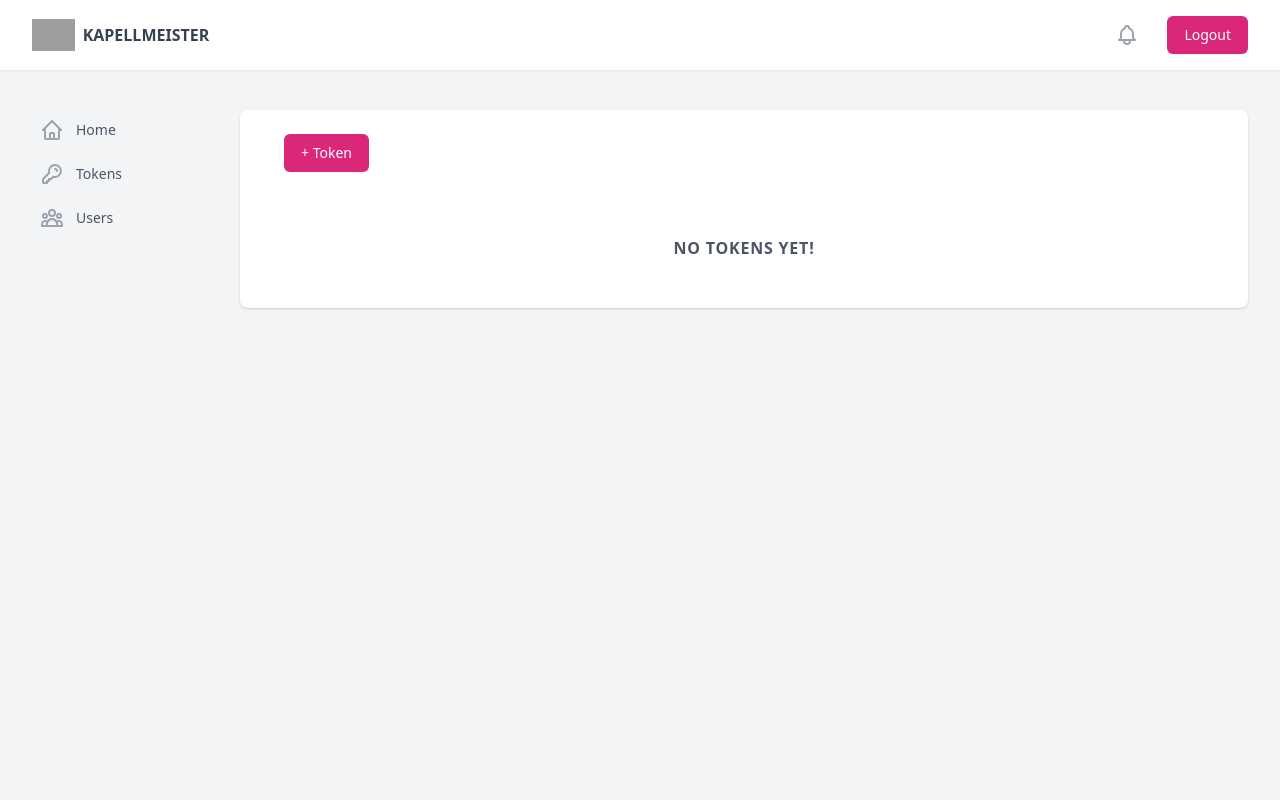
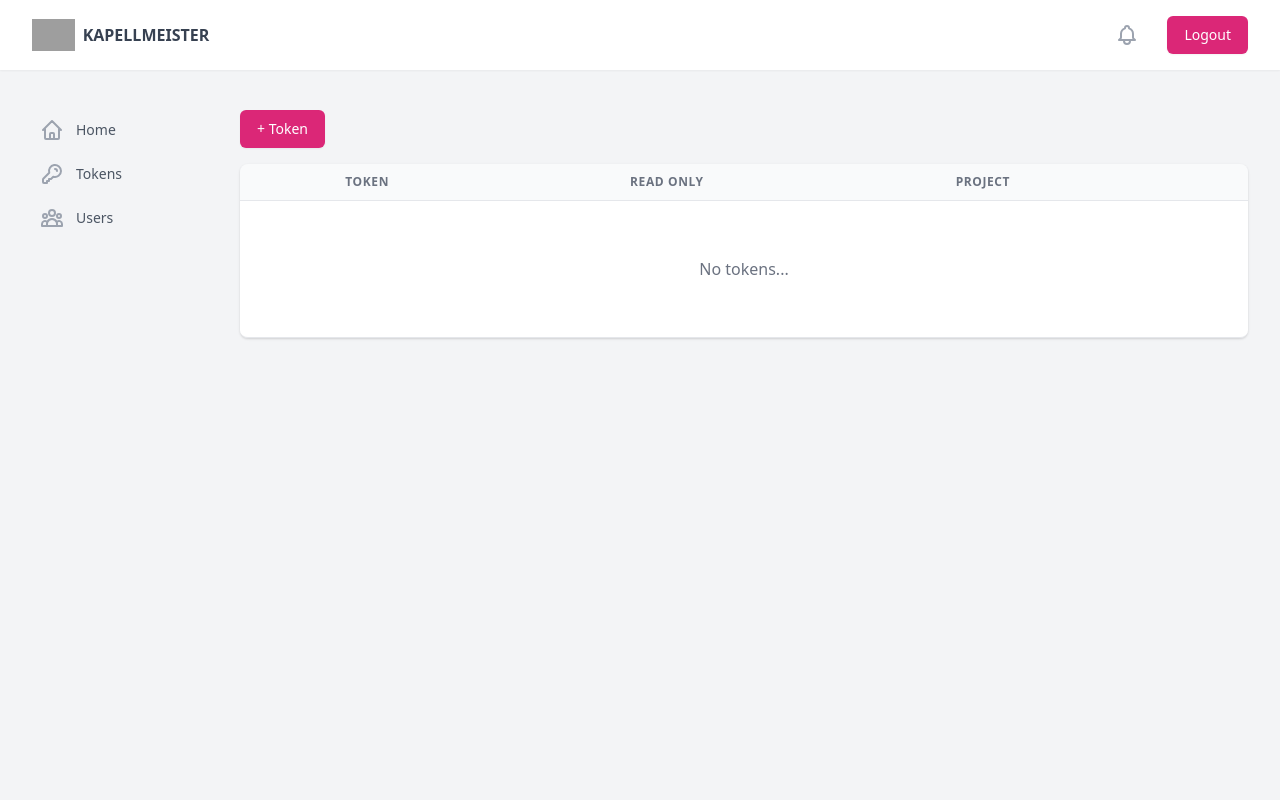
Before and after one commit to belichberg/kapellmeister, a Python web app: template templates/tokens.html in a window 1280 px wide. Run offline with Jinja, Linux system fonts and the light colour scheme; the template is opened without the code that fills it, so the values that code supplies are empty; grey boxes are pictures that could not be loaded.

Commit message:
improve Users, Tokens page

```diff
--- a/templates/tokens.html
+++ b/templates/tokens.html
@@ -1,34 +1,33 @@
 {% extends "layout.html" %}
 
-{% block heading %}
-{% endblock %}
-
 {% block content %}
-<main class="lg:col-span-9 xl:col-span-10">
-    <div class="">
-        <ul class="space-y-4">
-            <li class="bg-white px-4 py-6 shadow sm:p-6 sm:rounded-lg">
-                <div id="add_token">
 <button
-                            v-if="!showChoices"
         @click="showTokenForm" type="button"
-                            class="mx-5 inline-flex items-center px-4 py-2 border border-transparent text-sm font-medium rounded-md
+        class="mb-4 inline-flex items-center px-4 py-2 border border-transparent text-sm font-medium rounded-md
             shadow-sm text-white bg-pink-600 hover:bg-pink-700 focus:outline-none focus:ring-2 focus:ring-offset-2
             focus:ring-rose-500">
     + Token
 </button>
+
+<!-- Modal Background -->
+<div v-if="showChoices"
+     class="fixed text-gray-500 flex items-center justify-center overflow-auto z-50 bg-gray-700 bg-opacity-70 left-0 right-0 top-0 bottom-0">
+    <!--Modal-->
+    <div id="add_user_modal"
+         v-click-outside="hideTokenForm"
+         class="mb-4 grid justify-items-center bg-white pt-5 px-8 pb-12 shadow sm:rounded-lg relative">
         <button
                 v-if="showChoices"
                 @click="hideTokenForm"
-                            class="mx-5 inline-flex items-center px-4 py-2 border border-transparent text-sm font-medium rounded-md
-                            shadow-sm text-white bg-pink-600 hover:bg-pink-700 focus:outline-none focus:ring-2 focus:ring-offset-2
-                            focus:ring-rose-500"
-                    >Hide
+                class="px-1 absolute right-3 top-3 items-center border border-transparent text-sm font-medium rounded-md
+                            shadow-sm bg-pink-500 hover:bg-pink-700 focus:outline-none focus:ring-2 focus:ring-offset-2
+                            focus:ring-rose-500">
+            <span class="material-icons text-white pb-1.5">&#10006;</span>
         </button>
 
         <div v-if="showChoices" class="grid justify-items-center">
-                        <div class="text-gray-600 font-extrabold tracking-wider uppercase">Create token</div>
-                        <form @submit.prevent="createToken" class="flex items-center">
+            <div class="my-5 text-gray-600 font-extrabold tracking-wider uppercase">Create token</div>
+            <form @submit.prevent="createToken" class="flex items-center pb-5">
                 <div class="bg-gray-100 px-3 py-2 rounded-md">
                     <label for="readOnly">Read Only</label>
                     <input id="readOnly" type="checkbox" v-model="readOnly"
@@ -40,22 +39,23 @@
                            placeholder="Create API token"/>
                 </div>
                 <div class="w-32 mr-3 py-2" v-click-outside="hideProjects">
-                                {#            <label class="block text-sm font-medium text-gray-700">#}
-                                {#                Project#}
-                                {#            </label>#}
                     <div class="relative">
                         <div class="flex">
                             <button
                                     @click="showProjects = !showProjects"
                                     type="button"
-                                                class="bg-white relative w-full rounded-md shadow pl-3 pr-10 py-2 text-left cursor-default focus:outline-none focus:ring-1 focus:ring-pink-500 focus:border-pink-500 sm:text-sm cursor-pointer"
+                                    class="bg-white relative w-full rounded-md shadow pl-3 pr-10 py-2
+                                                text-left cursor-default focus:outline-none focus:ring-1
+                                                focus:ring-pink-500 focus:border-pink-500 sm:text-sm cursor-pointer"
                             >
-                                            <span v-if="selectedProject" class="block truncate text-sm font-medium text-gray-700 capitalize"
+                                            <span v-if="selectedProject"
+                                                  class="block truncate text-sm font-medium text-gray-700 capitalize"
                                                   v-text="selectedProject.name"></span>
                                 <span v-else class="block truncate text-sm text-gray-400">Project</span>
 
                                 <span class="absolute inset-y-0 right-0 flex items-center pr-2 pointer-events-none">
-                                                <svg class="h-5 w-5 text-gray-400" xmlns="http://www.w3.org/2000/svg" viewBox="0 0 20 20"
+                                                <svg class="h-5 w-5 text-gray-400" xmlns="http://www.w3.org/2000/svg"
+                                                     viewBox="0 0 20 20"
                                                      fill="currentColor">
                                                     <path fill-rule="evenodd"
                                                           d="M10 3a1 1 0 01.707.293l3 3a1 1 0 01-1.414 1.414L10 5.414 7.707 7.707a1 1 0 01-1.414-1.414l3-3A1 1 0 0110 3zm-3.707 9.293a1 1 0 011.414 0L10 14.586l2.293-2.293a1 1 0 011.414 1.414l-3 3a1 1 0 01-1.414 0l-3-3a1 1 0 010-1.414z"
@@ -64,17 +64,6 @@
                                             </span>
                             </button>
                         </div>
-
-                                    <!--
-                                      Select popover, show/hide based on select state.
-
-                                      Entering: ""
-                                        From: ""
-                                        To: ""
-                                      Leaving: "transition ease-in duration-100"
-                                        From: "opacity-100"
-                                        To: "opacity-0"
-                                    -->
                         <ul v-if="showProjects"
                             class="absolute z-10 mt-1 w-full bg-white shadow-lg max-h-60 rounded-md text-base ring-1 ring-black ring-opacity-5 overflow-auto focus:outline-none sm:text-sm"
                             tabindex="-1" role="listbox"
@@ -106,55 +95,66 @@
                         </ul>
                     </div>
                 </div>
-                            <button type="submit" class="inline-block p-1.5 border border-transparent text-sm font-medium rounded-md
-                            shadow-sm text-white bg-pink-600 hover:bg-pink-700 focus:outline-none focus:ring-2 focus:ring-offset-2
+                <button type="submit" class="absolute right-3 bottom-3 inline-block p-1.5 border border-transparent text-sm font-medium rounded-md
+                            shadow-sm text-white bg-pink-500 hover:bg-pink-700 focus:outline-none focus:ring-2 focus:ring-offset-2
                             focus:ring-rose-500">
                     Create
                 </button>
             </form>
         </div>
     </div>
-                <article>
-                    <div v-if="!tokens.length"
-                         class="mt-10 p-6 grid justify-items-center text-gray-600 font-extrabold tracking-wider uppercase">
-                        no tokens yet!
 </div>
-                    <div v-else>
+
 <div v-if="curr_token"
-                             class="text-center mt-10 text-gray-600 font-bold"
-                        >Token: [[ curr_token["token"] ]]
+     class="text-center mb-5 text-gray-600 font-bold">
+    Token: <span class="bg-white py-1 px-2">[[ curr_token["token"] ]]</span>
 </div>
-                        <div class="mt-10 p-6 font-normal text-center text-gray-400">
-                            <table class="border-collapse table-auto w-full whitespace-no-wrap bg-white table-striped relative cursor-default">
-                                <thead class="bg-gray-200 sticky top-0 border-b border-gray-200 text-center text-gray-600 font-bold tracking-wider uppercase text-xs">
+
+<div class="flex flex-col cursor-default">
+    <div class="-my-2 overflow-x-auto sm:-mx-6 lg:-mx-8">
+        <div class="py-2 align-middle inline-block min-w-full sm:px-6 lg:px-8">
+            <div class="overflow-x-auto border-b border-gray-200 sm:rounded-lg rounded-lg shadow overflow-y-auto relative">
+                <table class="divide-y divide-gray-200 border-collapse min-w-full table-striped relative cursor-default">
+                    <thead class="bg-gray-50 text-center text-xs font-medium text-gray-500 uppercase tracking-wider">
                     <tr>
-                                    <th class="px-5 py-2.5">
+                        <th scope="col"
+                            class="px-5 py-2.5">
                             Token
                         </th>
-                                    <th class="px-5 py-2.5">
+                        <th scope="col"
+                            class="px-5 py-2.5">
                             Read Only
                         </th>
-                                    <th class="px-5 py-2.5">
+                        <th scope="col"
+                            class="px-5 py-2.5">
                             Project
                         </th>
-                                    <th class="px-5 py-2.5">
+                        <th scope="col"
+                            class="px-5 py-2.5">
                             <span class="sr-only">Delete</span>
                         </th>
                     </tr>
                     </thead>
                     <tbody>
+                    <tr v-if="!tokens.length" class="text-center hover:bg-gray-50">
+                        <td colspan="5" class="py-14 whitespace-nowrap text-md font-medium text-gray-500 bg-white">
+                            No tokens...
+                        </td>
+                    </tr>
                     <tr v-for="token in tokens" class="text-center hover:bg-gray-50">
-                                    <td class="text-m text-gray-500 border-t border-gray-200"
-                                        v-text="token.token"/>
-                                    <td class="border-t border-gray-200 py-2">
+                        <td class="p-3 pl-6 whitespace-nowrap text-sm font-medium text-gray-900">
+                            [[ token.token ]]
+                        </td>
+                        <td class="p-3 pl-6 whitespace-nowrap text-sm font-medium text-gray-500">
                             <div v-if="token.read_only"><span class="material-icons">&#10004;</span></div>
                             <div v-else><span class="material-icons"> &#10006;</span></div>
                         </td>
-                                    <td class="text-m text-gray-500 border-t border-gray-200"
-                                        v-text="token.project_id"/>
-                                    <td class="border-t p-3 pr-6 whitespace-nowrap text-right text-sm font-medium">
-                                        <button
-                                                @click="deleteToken(token.id)"
+                        <td class="p-3 pl-6 whitespace-nowrap text-sm font-medium text-gray-900">
+                            [[ token.project_id ]]
+                        </td>
+                        <td class="p-3 pl-6 whitespace-nowrap text-sm font-medium text-gray-900">
+                            <button @click="deleteToken(token.id)"
+                                    title="Delete token"
                                     class="text-indigo-600 hover:text-indigo-900 cursor-pointer">
                                         <span class="material-icons text-red-500">
                                             delete_outline
@@ -166,11 +166,10 @@
                 </table>
             </div>
         </div>
-                </article>
-            </li>
-        </ul>
     </div>
-</main>
+</div>
+
+
 {% endblock %}
 
 {% block vuejs %}
@@ -198,11 +197,6 @@
         },
 
         methods: {
-            // logout() {
-            //     fetch("/logout/", {method: "GET"}).then(() => {
-            //         window.location.reload();
-            //     })
-            // },
 
             checkWindowLocation(path) {
                 return window.location.pathname === path
@@ -217,6 +211,8 @@
                 this.tokens.push(token)
                 this.readOnly = true
                 this.curr_token = token
+                this.hideTokenForm()
+
             },
 
             async getProjects() {
@@ -241,12 +237,16 @@
 
             // show input token form
             showTokenForm: function () {
+                setTimeout(() => {
                     this.showChoices = true
+                }, 1)
             },
 
             // hide input token form
             hideTokenForm: function () {
+                if (this.showChoices) {
                     this.showChoices = false
+                }
             },
 
             async deleteToken(token) {
```
Also changed, not shown: templates/users.html (+39 -31 lines). Lines whose indentation alone changed are shown as unchanged.
